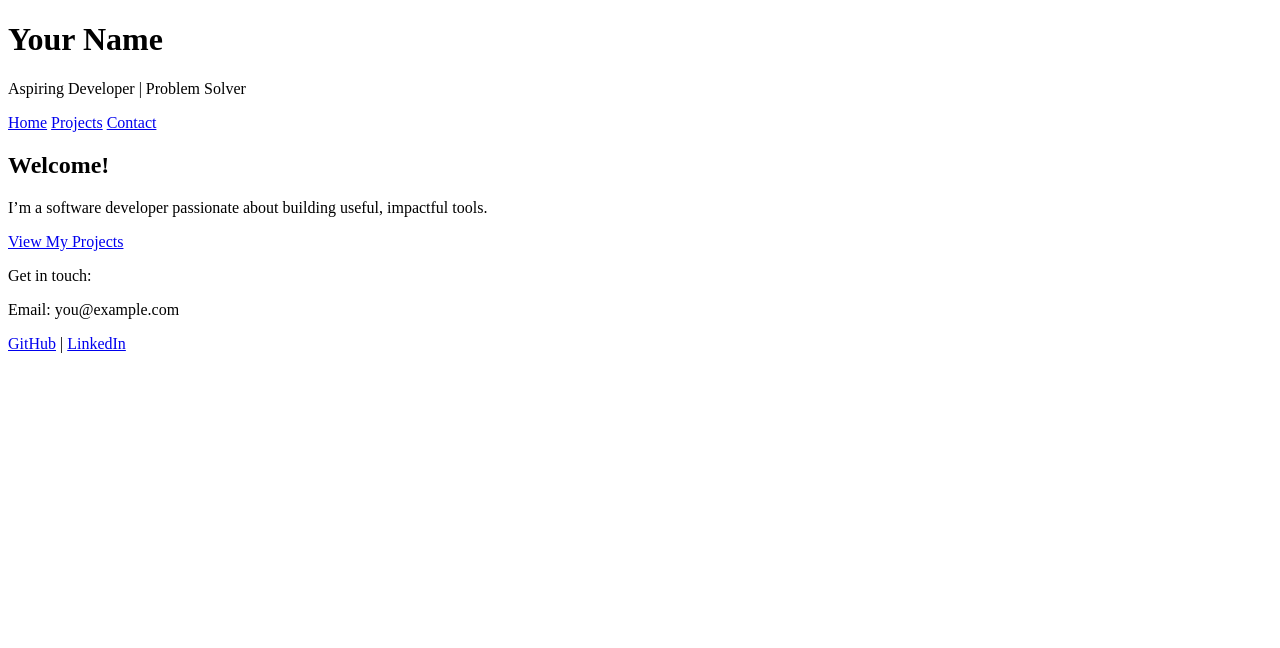
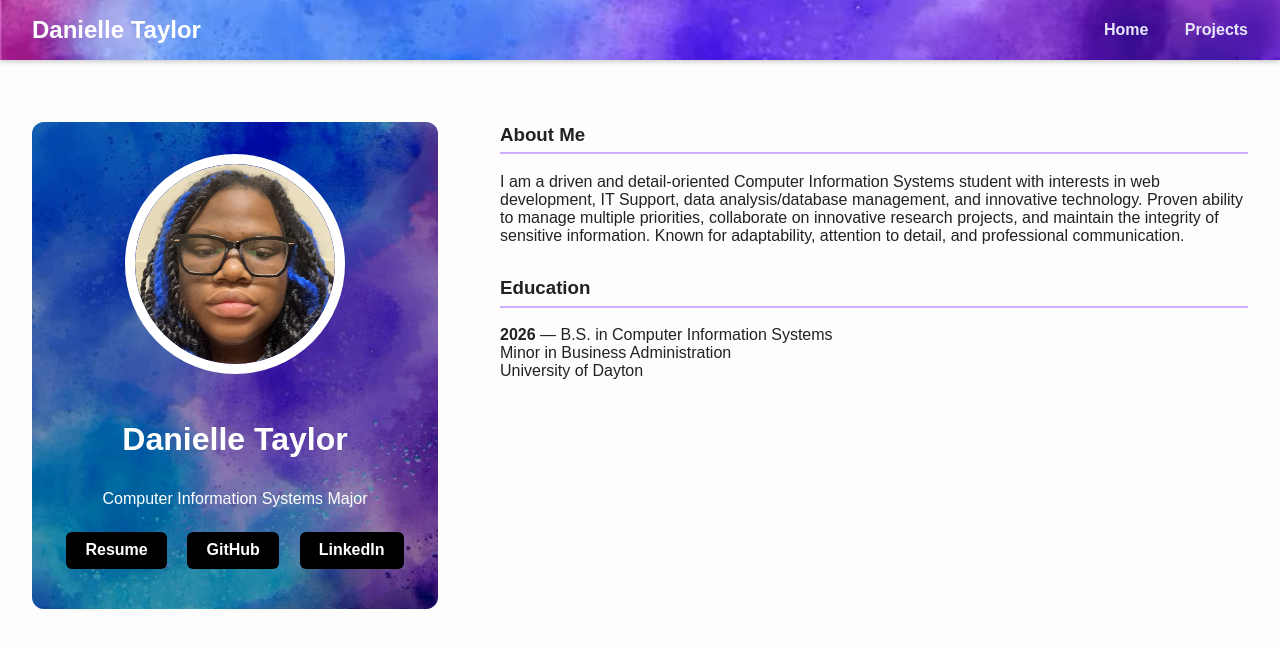
Before and after one commit to DanielleJTaylor/DT, a plain HTML site: page index.html in a window 1280 px wide. Drawn offline with Linux system fonts and the light colour scheme.

Commit message:
Worked on HomePage

```diff
--- a/index.html
+++ b/index.html
@@ -1,36 +1,54 @@
 <!DOCTYPE html>
 <html lang="en">
 <head>
-    <meta charset="UTF-8">
-    <meta name="viewport" content="width=device-width, initial-scale=1.0">
-    <title>Document</title>
+  <meta charset="UTF-8" />
+  <meta name="viewport" content="width=device-width, initial-scale=1.0" />
+  <link rel="stylesheet" href="style.css" />
+  <title>Danielle Taylor's Website</title>
 </head>
 <body>
-  <header>
-    <h1>Your Name</h1>
-    <p>Aspiring Developer | Problem Solver</p>
-    <nav>
-      <a href="index.html">Home</a>
-      <a href="projects.html">Projects</a>
-      <a href="#contact">Contact</a>
-    </nav>
+  <header class="site-header">
+    <div class="container">
+      <h1 class="site-title">Danielle Taylor</h1>
+      <nav class="site-nav">
+        <a href="index.html">Home</a>
+        <a href="projects.html">Projects</a>
+      </nav>
+    </div>
   </header>
 
-  <main>
-    <section>
-      <h2>Welcome!</h2>
-      <p>I’m a software developer passionate about building useful, impactful tools.</p>
-      <a href="projects.html">View My Projects</a>
+  <main class="home-container">
+
+    <section class="left-column">
+      <img src="DT_Pic.png" alt="Photo of Danielle Taylor" class="profile-pic" />
+      <h2>Danielle Taylor</h2>
+      <p>Computer Information Systems Major</p>
+
+      <div class="social-links">
+        <a href="DT_Resume.pdf" target="_blank" class="btn">Resume</a>
+        <a href="https://github.com/DanielleJTaylor" target="_blank" class="btn">GitHub</a>
+        <a href="https://www.linkedin.com/in/danielle-taylor-dt2026/" target="_blank" class="btn">LinkedIn</a>
+      </div>
+    </section>
+
+    <section class="right-column">
+      <h3>About Me</h3>
+      <p>
+        I am a driven and detail-oriented Computer Information Systems student with interests in web development, IT Support, data analysis/database management, and innovative technology.
+        Proven ability to manage multiple priorities, collaborate on innovative research projects, and maintain the integrity of sensitive information.
+        Known for adaptability, attention to detail, and professional communication.
+      </p>
+
+      <h3>Education</h3>
+      <p><strong>2026</strong> — B.S. in Computer Information Systems
+        <br>
+        Minor in Business Administration
+        <br>
+        University of Dayton<br>
+
+      </p>
+
     </section>
   </main>
-
-  <footer id="contact">
-    <p>Get in touch:</p>
-    <p>Email: you@example.com</p>
-    <p>
-      <a href="https://github.com/yourusername">GitHub</a> |
-      <a href="https://linkedin.com/in/yourprofile">LinkedIn</a>
-    </p>
-  </footer>
 </body>
 </html>
--- a/style.css
+++ b/style.css
@@ -1,31 +1,239 @@
+/* Reset body */
 body {
-    font-family: sans-serif;
   margin: 0;
-    padding: 0;
-    line-height: 1.6;
+  font-family: Arial, sans-serif;
+  background-color: #fdfdfd; /* light background */
+  color: #222; /* dark text */
 }
 
-  header {
-    background: #333;
+.site-header {
+  position: sticky;
+  top: 0;
+  background-image: url("Cosmic.jpg");
+  background-size: cover;
+  background-position: center;
   color: white;
-    padding: 1em;
-    text-align: center;
+  padding: 1rem 2rem;
+  z-index: 1000;
+  box-shadow: 0 2px 5px rgba(0,0,0,0.2);
+  position: relative;
 }
 
-  nav a {
-    color: white;
-    margin: 0 1em;
-    text-decoration: none;
+
+/* Flex layout */
+.container {
+  display: flex;
+  justify-content: space-between;
+  align-items: center;
 }
 
-  main {
-    padding: 2em;
-    max-width: 800px;
-    margin: auto;
+/* Site title */
+.site-title {
+  margin: 0;
+  font-size: 1.5rem;
+  color: white; /* white accent */
 }
 
-  footer {
-    background: #f4f4f4;
+/* Navigation */
+.site-nav a {
+  color: #E6E6FA;
+  text-decoration: none;
+  margin-left: 2rem;
+  font-weight: bold;
+}
+
+.site-nav a:hover {
+  text-decoration: underline;
+}
+
+/* Page content */
+main {
+  padding: 2rem;
+}
+
+main h2 {
   text-align: center;
-    padding: 1em;
+  margin-bottom: 2rem;
+  color: #333;
+  font-size: 2rem;
 }
+
+/* Centered wrapper */
+.project-wrapper {
+  max-width: 960px;
+  margin: 0 auto;
+  padding: 0 1rem;
+}
+
+.project {
+  position: relative;
+  background: linear-gradient(145deg, #ffffff, #f5f5ff);
+  padding: 1.75rem;
+  border-radius: 16px;
+  box-shadow: 0 4px 10px rgba(0,0,0,0.06);
+  margin-bottom: 2rem;
+  overflow: hidden; /* ensures overlay stays inside */
+  transition: box-shadow 0.3s ease;
+}
+
+.project::after {
+  content: "";
+  position: absolute;
+  inset: 0;
+  background: rgba(100, 100, 100, 0.1); /* soft purple overlay */
+  opacity: 0;
+  transition: opacity 0.3s ease;
+  z-index: 1;
+  border-radius: 16px;
+}
+
+.project:hover::after {
+  opacity: 1;
+}
+
+.project > * {
+  position: relative;
+  z-index: 2;
+}
+
+.project h3 {
+  color: #32127A; /* Deep purple */
+  font-size: 1.5rem;
+  margin-top: 0;
+  margin-bottom: 0.6rem;
+}
+
+
+.project p {
+  color: #444;
+  line-height: 1.6;
+  margin-bottom: 0.8rem;
+}
+
+/* Project links */
+.project a {
+  text-decoration: none;
+  font-weight: bold;
+  margin-right: 1rem;
+  font-size: 0.95rem;
+}
+
+.project a:first-of-type {
+  color: #FDC500; /* gold yellow */
+}
+
+.project a:last-of-type {
+  color: #6495ED; /* cornflower blue */
+}
+
+
+.project a:hover {
+  text-decoration: underline;
+  opacity: 0.85;
+}
+
+
+
+
+
+
+/* Home layout */
+.home-container {
+  display: flex;
+  flex-wrap: wrap;
+  justify-content: space-between;
+  padding: 2rem;
+  gap: 2rem;
+}
+
+.left-column {
+  flex: 1;
+  min-width: 250px;
+  text-align: center;
+  background-image: url("Cosmic.jpg");
+  background-size: cover;
+  background-position: center;
+  color: #fff;
+  padding: 2rem 1rem;
+  border-radius: 12px;
+  max-height: 450px;
+  margin-top: 30px;
+  position: relative;
+  overflow: hidden;
+}
+
+.right-column {
+  flex: 2;
+  min-width: 300px;
+  padding-left: 30px;
+}
+
+
+
+.left-column::before {
+  content: "";
+  position: absolute;
+  inset: 0;
+  background: rgba(0, 0, 0, 0.3); /* subtle black overlay */
+  z-index: 0;
+}
+
+.left-column > * {
+  position: relative;
+  z-index: 1;
+}
+
+.social-links {
+  margin-top: 1rem;
+}
+
+.btn {
+  display: inline-block;
+  margin: 0.5rem;
+  padding: 0.6rem 1.2rem;
+  background-color:black;
+  color: white;
+  text-decoration: none;
+  border-radius: 6px;
+  font-weight: bold;
+  transition: background-color 0.3s ease;
+}
+
+.btn:hover {
+  background-color: #865bd6;
+  box-shadow: 0 0 10px #865bd6;
+}
+
+
+.right-column ul {
+  margin: 0.5rem 0 1.5rem 1rem;
+  padding-left: 1.2rem;
+}
+
+.right-column li {
+  margin-bottom: 0.5rem;
+  line-height: 1.6;
+  color: #444;
+}
+
+
+.right-column h3 {
+  margin-top: 2rem;
+  border-bottom: 2px solid #CDAEFF;
+  padding-bottom: 0.4rem;
+}
+
+.left-column h2 {
+
+  color: #fff;
+
+}
+
+.profile-pic {
+  width: 200px;
+  height: 200px;
+  object-fit: cover;
+  border-radius: 50%;
+  border: 10px solid #fff; /* Adjust width here */
+  margin-bottom: 1rem;
+}
```
Also changed, not shown: projects.html (+64 -0 lines), Cosmic.jpg (added), DT_Pic.png (added). Lines whose indentation alone changed are shown as unchanged.
